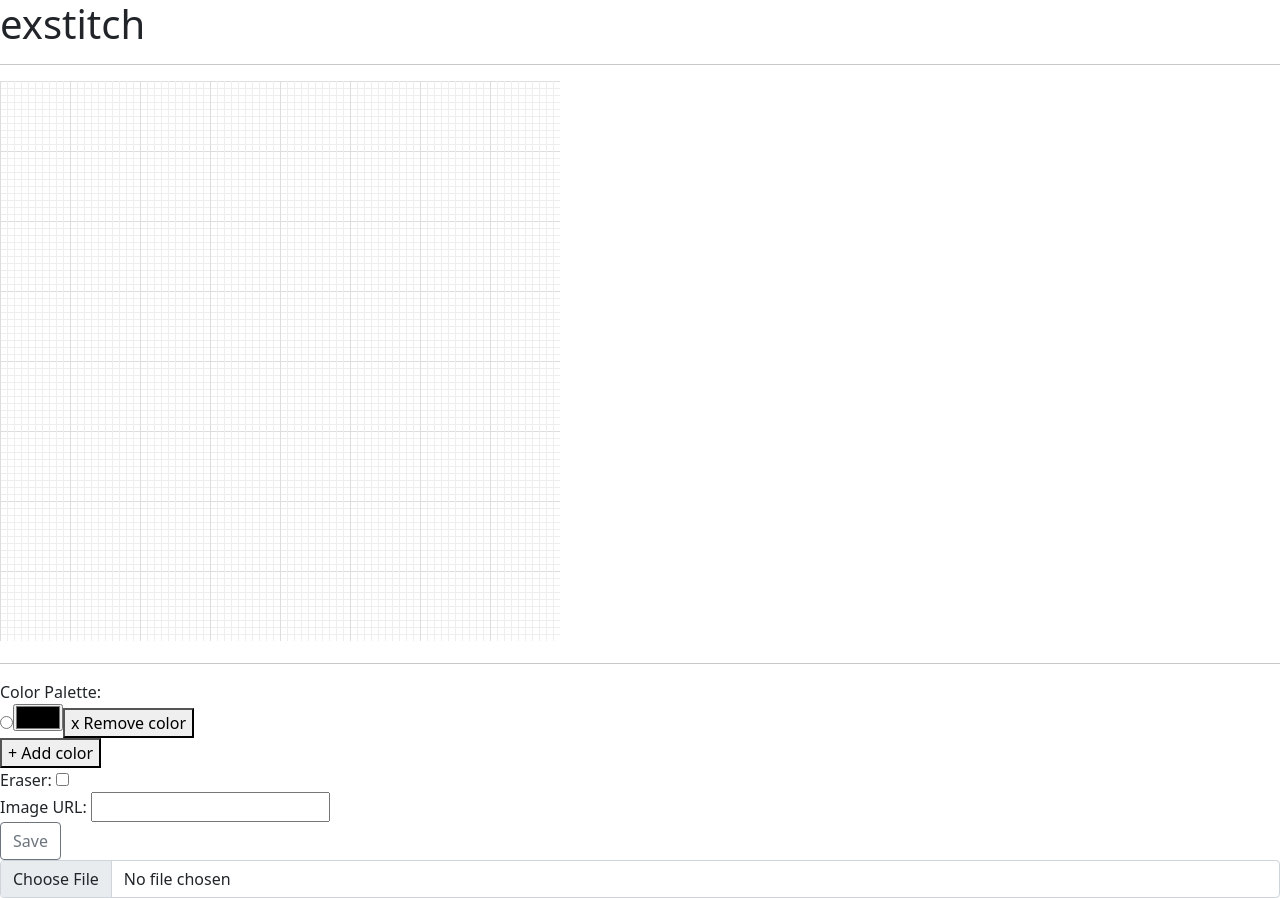
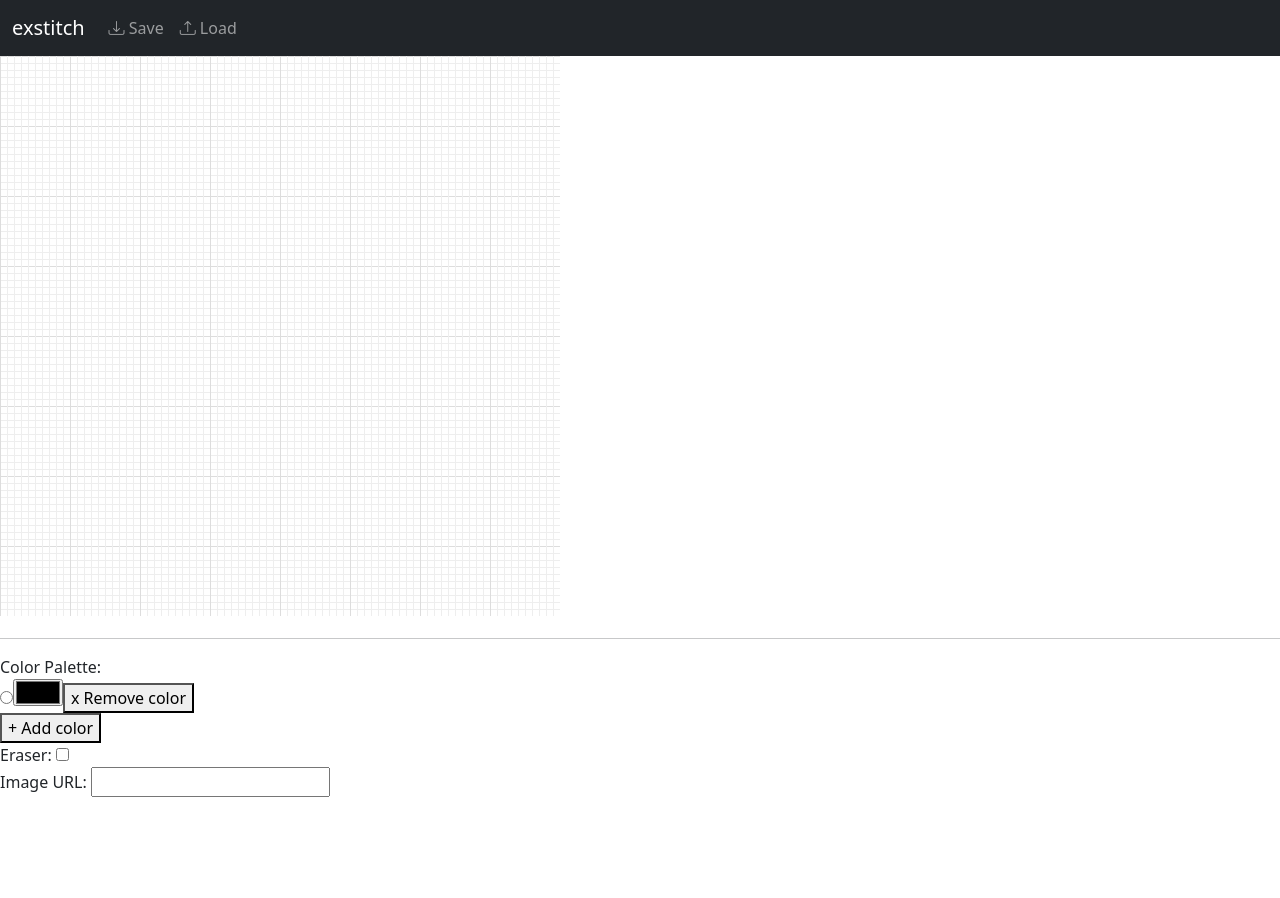
Before and after one commit to monman53/exstitch, a React (Create React App) app: page / in a window 1280 px wide. After the commit the page ends 800 px from the top, so only its background shows below. Built offline with nearby package versions, Linux system fonts and the light colour scheme.

Commit message:
Navbar and save/load

```diff
--- a/package.json
+++ b/package.json
@@ -11,6 +11,7 @@
     "@types/react": "^17.0.41",
     "@types/react-dom": "^17.0.14",
     "bootstrap": "^5.1.3",
+    "bootstrap-icons": "^1.8.1",
     "gh-pages": "^3.2.3",
     "husky": "^7.0.4",
     "lint-staged": "^12.3.7",
--- a/src/App.tsx
+++ b/src/App.tsx
@@ -5,17 +5,14 @@
 
 // Importing the Bootstrap CSS
 import 'bootstrap/dist/css/bootstrap.min.css';
+import 'bootstrap/dist/js/bootstrap.min.js';
+import 'bootstrap-icons/font/bootstrap-icons.css';
 
 function App() {
   return (
     // <div className="App">
     //   <header className="App-header">
     <div>
-      <header>
-        <h1>
-          exstitch
-        </h1>
-      </header>
       <Editor />
     </div >
   );
--- a/src/Editor.tsx
+++ b/src/Editor.tsx
@@ -228,12 +228,38 @@
 
   return (
     <div>
-      <hr />
-      <div style={{ position: "relative" }}>
+      {/* Header */}
+      <nav className="navbar navbar-expand-lg navbar-dark bg-dark">
+        <div className="container-fluid">
+          <a className="navbar-brand" href="/">exstitch</a>
+          <button className="navbar-toggler" type="button" data-bs-toggle="collapse" data-bs-target="#navbarNav" aria-controls="navbarNav" aria-expanded="false" aria-label="Toggle navigation">
+            <span className="navbar-toggler-icon"></span>
+          </button>
+          <div className="collapse navbar-collapse" id="navbarNav">
+            <ul className="navbar-nav">
+              <li className="nav-item">
+                <a className="nav-link" onClick={exportData} href=""><i className="bi bi-download"></i> Save</a>
+              </li>
+              <li className="nav-item">
+                <label>
+                  <a className="nav-link" style={{ cursor: "pointer" }}><i className="bi bi-upload"></i> Load</a>
+                  <input style={{ display: "none" }} className="form-control" type="file" onChange={loadData} id="load" />
+                </label>
+              </li>
+            </ul>
+          </div>
+        </div>
+      </nav >
+
+      {/* Canvases */}
+      < div style={{ position: "relative" }
+      }>
         <canvas ref={BGCanvasRef} height={height} width={width} />
         <canvas ref={canvasRef} height={height} width={width} onClick={handleOnClick} style={{ position: "absolute", top: "0", left: "0" }} />
-      </div>
-      <hr />
+      </div >
+
+      {/* Control panel */}
+      < hr />
       <div>
         Color Palette: <div />
         {state.color.map((c) => {
@@ -255,14 +281,8 @@
         Eraser: <input type="checkbox" checked={state.eraserEnabled} onChange={handleEraserChange} />
         <br />
         Image URL: <input type="text" value={state.imageURL} onChange={handleImageURLChange} />
-        <br />
-        <button onClick={exportData} className="btn btn-outline-secondary">Save</button><br />
-        {/* <div className="input-group mb-3"> */}
-        {/* <button className="btn btn-outline-secondary">Load</button> */}
-        <input className="form-control" type="file" onChange={loadData} id="load" />
-        {/* </div> */}
       </div>
-    </div>
+    </div >
   );
 }
 
```
Also changed, not shown: 1 other file (tests, documents, lock files or other folders).
